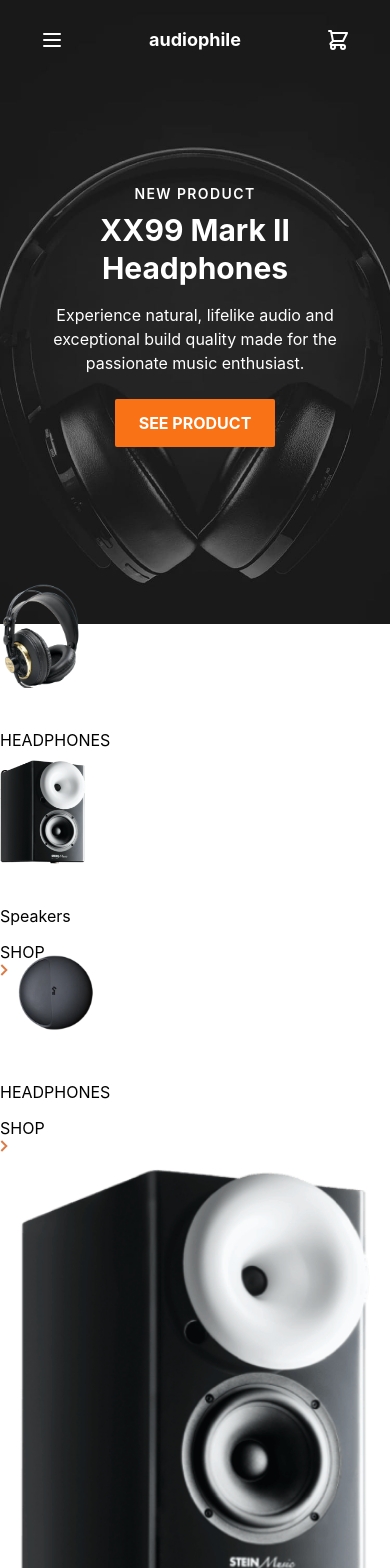
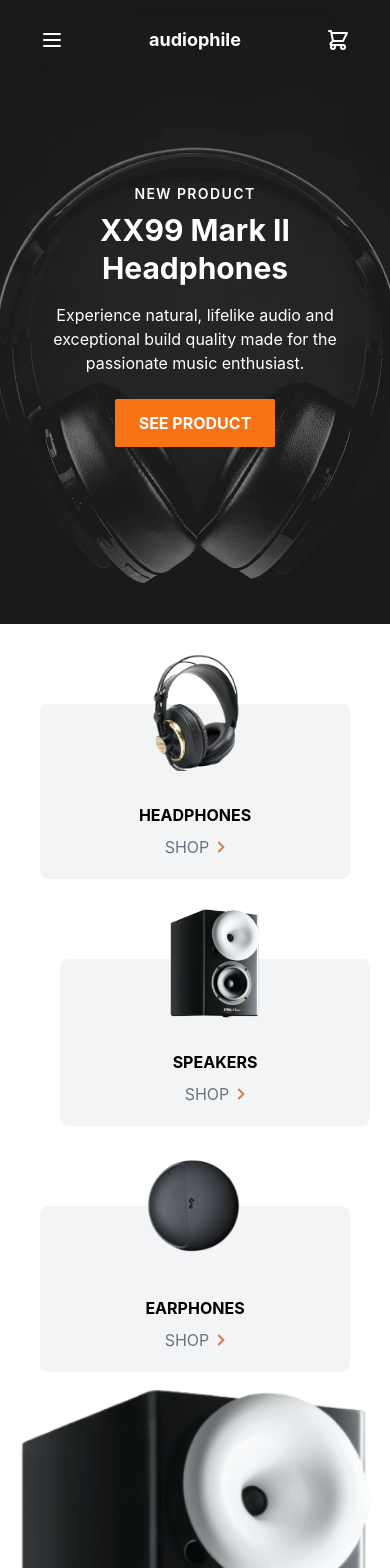
Before and after one commit to Brayheart/audiophile, a React (Create React App) app: page / in a window 390 px wide. Shown: the top 1568 px of the page. Built offline with nearby package versions, Linux system fonts and the light colour scheme.

Commit message:
productcards fully responsive

```diff
--- a/src/Components/ProductCards.js
+++ b/src/Components/ProductCards.js
@@ -3,17 +3,17 @@ import { Link } from "react-router-dom";
 
 const ProductCards = ({ setIsMenuVisible }) => {
   return (
-    <div className="product-box-container">
-      <Link to="/headphones" onClick={() => setIsMenuVisible(false)}>
-        <div className="product-box">
+    <div className="px-10 flex flex-col mt-20 md:flex-row md:justify-between lg:px-36">
+      {/* <Link to="/headphones" onClick={() => setIsMenuVisible(false)}> */}
+      <div className="flex flex-col items-center px-10 py-5 bg-gray-100 rounded-lg mb-20 md:mb-0 w-full">
         <img
-            className="mk1"
+          className="w-[90px] mt-[-70px] mb-8"
           src={"/assets/home/mobile/mk1headphone.png"}
           alt=""
         />
-          <div className="product-box-title mb-3">HEADPHONES</div>
-          <div className="shop-text-container">
-            <div className="shop-text">SHOP</div>
+        <div className="font-bold mb-2">HEADPHONES</div>
+        <div className="flex items-center">
+          <div className="mr-2 text-gray-500">SHOP</div>
           <svg
             xmlns="http://www.w3.org/2000/svg"
             width="8"
@@ -29,17 +29,15 @@ const ProductCards = ({ setIsMenuVisible }) => {
           </svg>
         </div>
       </div>
-      </Link>
-      <div className="product-box">
-        <Link to="/speakers" onClick={() => setIsMenuVisible(false)}>
+      <div className="flex flex-col items-center px-10 py-5 bg-gray-100 rounded-lg mb-20 md:mb-0 w-full mx-5">
         <img
-            className="mk1"
+          className="w-[90px] mt-[-70px] mb-8"
           src={"/assets/home/mobile/image-speaker-zx9.png"}
           alt=""
         />
-          <div className="product-box-title mb-3">Speakers</div>
-          <div className="shop-text-container">
-            <div className="shop-text">SHOP</div>
+        <div className="font-bold mb-2">SPEAKERS</div>
+        <div className="flex items-center">
+          <div className="mr-2 text-gray-500">SHOP</div>
           <svg
             xmlns="http://www.w3.org/2000/svg"
             width="8"
@@ -54,18 +52,16 @@ const ProductCards = ({ setIsMenuVisible }) => {
             />
           </svg>
         </div>
-        </Link>
       </div>
-      <div className="product-box">
-        <Link to="/earphones" onClick={() => setIsMenuVisible(false)}>
+      <div className="flex flex-col items-center px-10 py-5 bg-gray-100 rounded-lg md:mb-0 w-full">
         <img
-            className="mk1"
+          className="w-[140px] mt-[-90px] mb-8"
           src={"/assets/home/mobile/earphone.png"}
           alt=""
         />
-          <div className="product-box-title mb-3">HEADPHONES</div>
-          <div className="shop-text-container">
-            <div className="shop-text">SHOP</div>
+        <div className="font-bold mb-2">EARPHONES</div>
+        <div className="flex items-center">
+          <div className="mr-2 text-gray-500">SHOP</div>
           <svg
             xmlns="http://www.w3.org/2000/svg"
             width="8"
@@ -80,7 +76,6 @@ const ProductCards = ({ setIsMenuVisible }) => {
             />
           </svg>
         </div>
-        </Link>
       </div>
     </div>
   );
```
Lines whose indentation alone changed are shown as unchanged.
